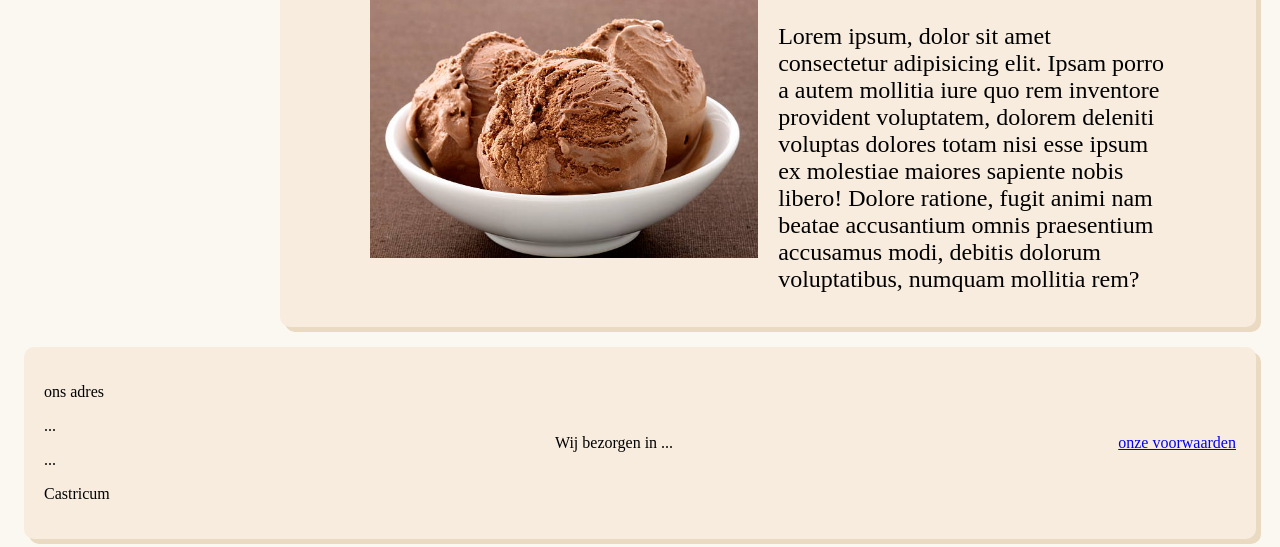
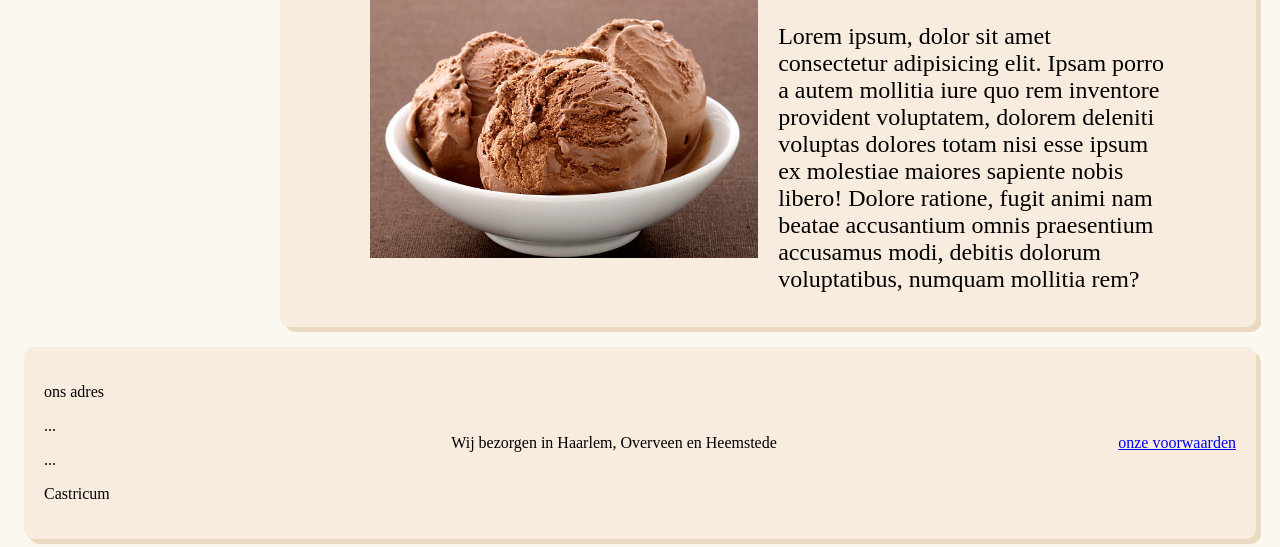
Before and after one commit to Hostitosti/De-Roset, a PHP site: page / in a window 1280 px wide. Shown: the part 1070-1617 px from the top of the page. Run offline with PHP 8.4, Linux system fonts and the light colour scheme; data that the repository does not hold is empty; some libraries are stand-ins or nearby versions; some web fonts are replaced.

Commit message:
berzorggebieden

```diff
--- a/bestellen.php
+++ b/bestellen.php
@@ -112,7 +112,7 @@ include "session.php";
                 <p>Castricum</p>
             </div>
             <div>
-                <p>Wij bezorgen in ...</p>
+                <p>Wij bezorgen in Haarlem, Overveen en Heemstede</p>
             </div>
             <div>
                 <a href="#">onze voorwaarden</a>
--- a/blog.php
+++ b/blog.php
@@ -76,7 +76,7 @@ include "session.php";
                 <p>Castricum</p>
             </div>
             <div>
-                <p>Wij bezorgen in ...</p>
+                <p>Wij bezorgen in Haarlem, Overveen en Heemstede</p>
             </div>
             <div>
                 <a href="#">onze voorwaarden</a>
--- a/contact.php
+++ b/contact.php
@@ -82,7 +82,7 @@ include "session.php";
                 <p>Castricum</p>
             </div>
             <div>
-                <p>Wij bezorgen in ...</p>
+                <p>Wij bezorgen in Haarlem, Overveen en Heemstede</p>
             </div>
             <div>
                 <a href="#">onze voorwaarden</a>
--- a/index.php
+++ b/index.php
@@ -86,7 +86,7 @@ include "session.php";
                 <p>Castricum</p>
             </div>
             <div>
-                <p>Wij bezorgen in ...</p>
+                <p>Wij bezorgen in Haarlem, Overveen en Heemstede</p>
             </div>
             <div>
                 <a href="#">onze voorwaarden</a>
--- a/winkelmandje.php
+++ b/winkelmandje.php
@@ -76,7 +76,7 @@ include "session.php";
                 <p>Castricum</p>
             </div>
             <div>
-                <p>Wij bezorgen in ...</p>
+                <p>Wij bezorgen in Haarlem, Overveen en Heemstede</p>
             </div>
             <div>
                 <a href="#">onze voorwaarden</a>
--- a/worker_page.php
+++ b/worker_page.php
@@ -177,7 +177,7 @@ if(isset($_SESSION['id'])){
                 <p>Castricum</p>
             </div>
             <div>
-                <p>Wij bezorgen in ...</p>
+                <p>Wij bezorgen in Haarlem, Overveen en Heemstede</p>
             </div>
             <div>
                 <a href="#">onze voorwaarden</a>
```
